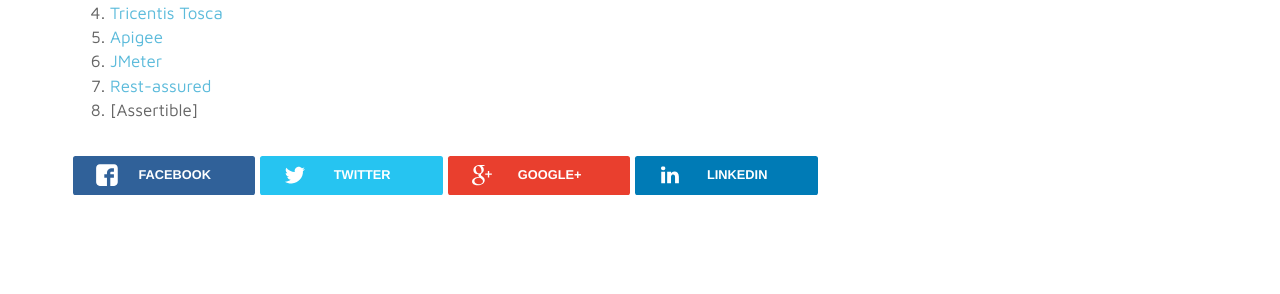
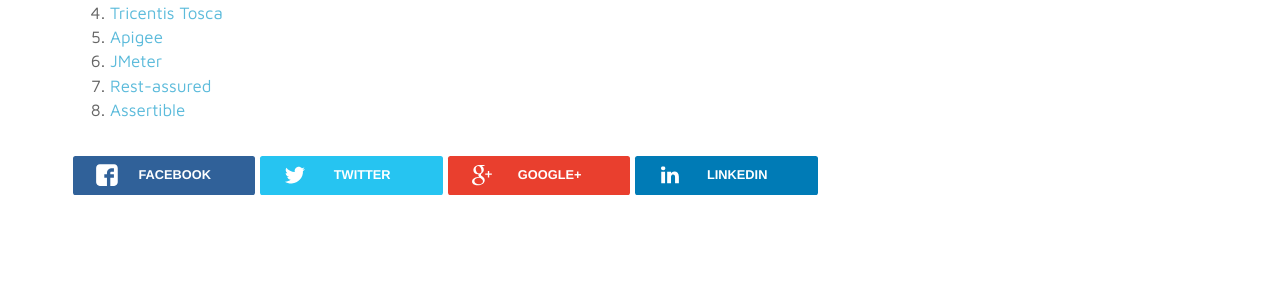
Before and after one commit to zegetech/zegetech.github.io, a Jekyll site: the page built from _posts/2018-12-08-api-dive.md, in a window 1280 px wide and 900 px high, scrolled down 4195 px. Shown: the part 160-454 px from the top of the window. Built offline with Jekyll 4.4.1, drawn with Linux system fonts in a browser that asks for light colours; some of the changed lines change nothing that is shown.

Commit message:
Fix missing link

```diff
--- a/_posts/2018-12-08-api-dive.md
+++ b/_posts/2018-12-08-api-dive.md
@@ -155,4 +155,4 @@
 5. [Apigee](https://cloud.google.com/apigee-api-management/)
 6. [JMeter](https://jmeter.apache.org/)
 7. [Rest-assured](http://rest-assured.io/)
-8. [Assertible]
+8. [Assertible](https://assertible.com/)
```
